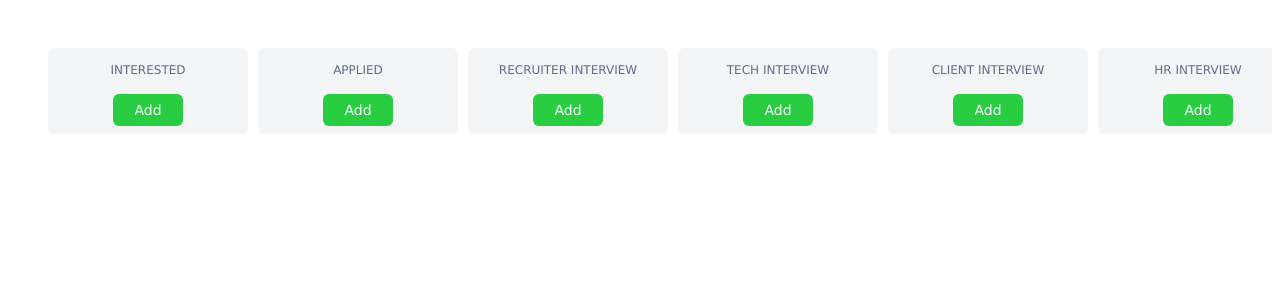
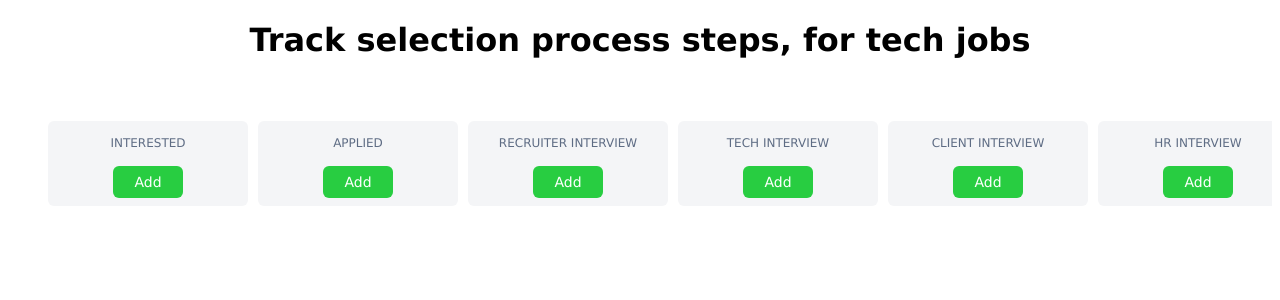
Before and after one commit to MEGAFRAN/vacancy-manager, a Next.js app: page / in a window 1280 px wide. Shown: the top 300 px of the page. Built offline with nearby package versions, Linux system fonts and the light colour scheme.

Commit message:
feature: added title and metadata

```diff
--- a/app/layout.tsx
+++ b/app/layout.tsx
@@ -5,8 +5,8 @@ import "./globals.css"
 const inter = Inter({ subsets: ["latin"] })
 
 export const metadata: Metadata = {
-  title: "Create Next App",
-  description: "Generated by create next app",
+  title: "Tech jobs managment tool | Clubtal",
+  description: "Track selection process steps, for tech jobs",
 }
 
 export default function RootLayout({
--- a/app/page.tsx
+++ b/app/page.tsx
@@ -4,6 +4,7 @@ export default function Home() {
   return (
     <div>
       <main>
+        <h1 style={{ textAlign: "center" }}>Track selection process steps, for tech jobs</h1>
         <Dashboard />
       </main>
 
```
